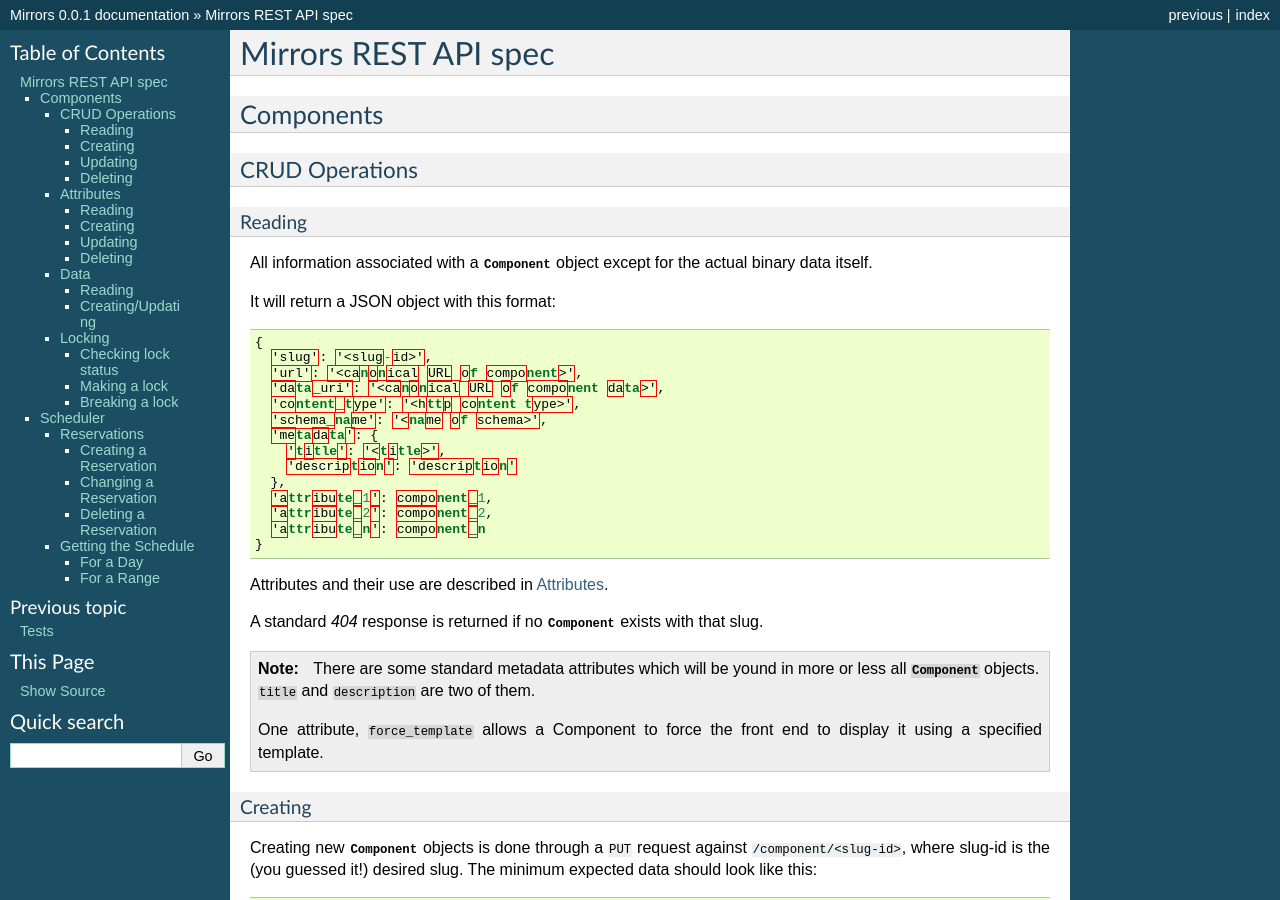
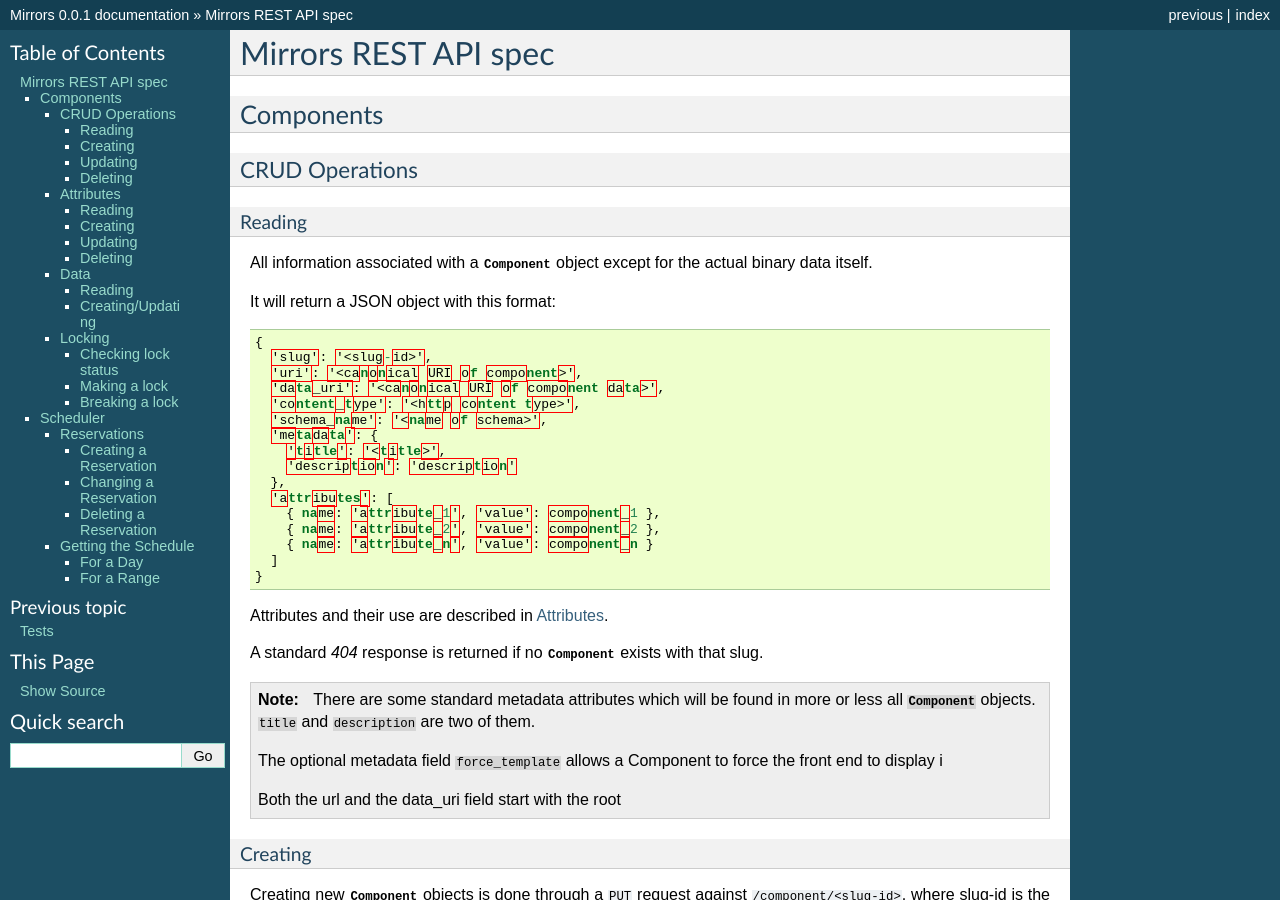
Before and after one commit to motherjones/mirrors, a Sphinx documentation site: the page built from docs/api_spec.rst, in a window 1280 px wide and 900 px high. Built offline with Sphinx 7.4.7, drawn with Linux system fonts in a browser that asks for light colours.

Commit message:
WEB-373 updated api_spec to match the actual workings after changing the attributes behavior

```diff
--- a/docs/api_spec.rst
+++ b/docs/api_spec.rst
@@ -19,17 +19,19 @@ It will return a JSON object with this format:
 
  {
    'slug': '<slug-id>',
-   'url': '<canonical URL of component>',
-   'data_uri': '<canonical URL of component data>',
+   'uri': '<canonical URI of component>',
+   'data_uri': '<canonical URI of component data>',
    'content_type': '<http content type>',
    'schema_name': '<name of schema>',
    'metadata': {
      'title': '<title>',
      'description': 'description'
    },
-   'attribute_1': component_1,
-   'attribute_2': component_2,
-   'attribute_n': component_n
+   'attributes': [
+     { name: 'attribute_1', 'value': component_1 },
+     { name: 'attribute_2', 'value': component_2 },
+     { name: 'attribute_n', 'value': component_n }
+   ]
  }
 
 Attributes and their use are described in :ref:`attributes-section`.
@@ -38,12 +40,14 @@ A standard *404* response is returned if no :py:class:`Component` exists
 with that slug.
 
 .. note ::
-   There are some standard metadata attributes which will be yound in more or
+   There are some standard metadata attributes which will be found in more or
    less all :py:class:`Component` objects. ``title`` and ``description`` are
    two of them.
 
-   One attribute, ``force_template`` allows a Component to force the front end
-   to display it using a specified template.
+   The optional metadata field ``force_template`` allows a Component to force
+   the front end to display i
+
+   Both the url and the data_uri field start with the root
 
 
 Creating
```
Also changed, not shown: 2 other files.
